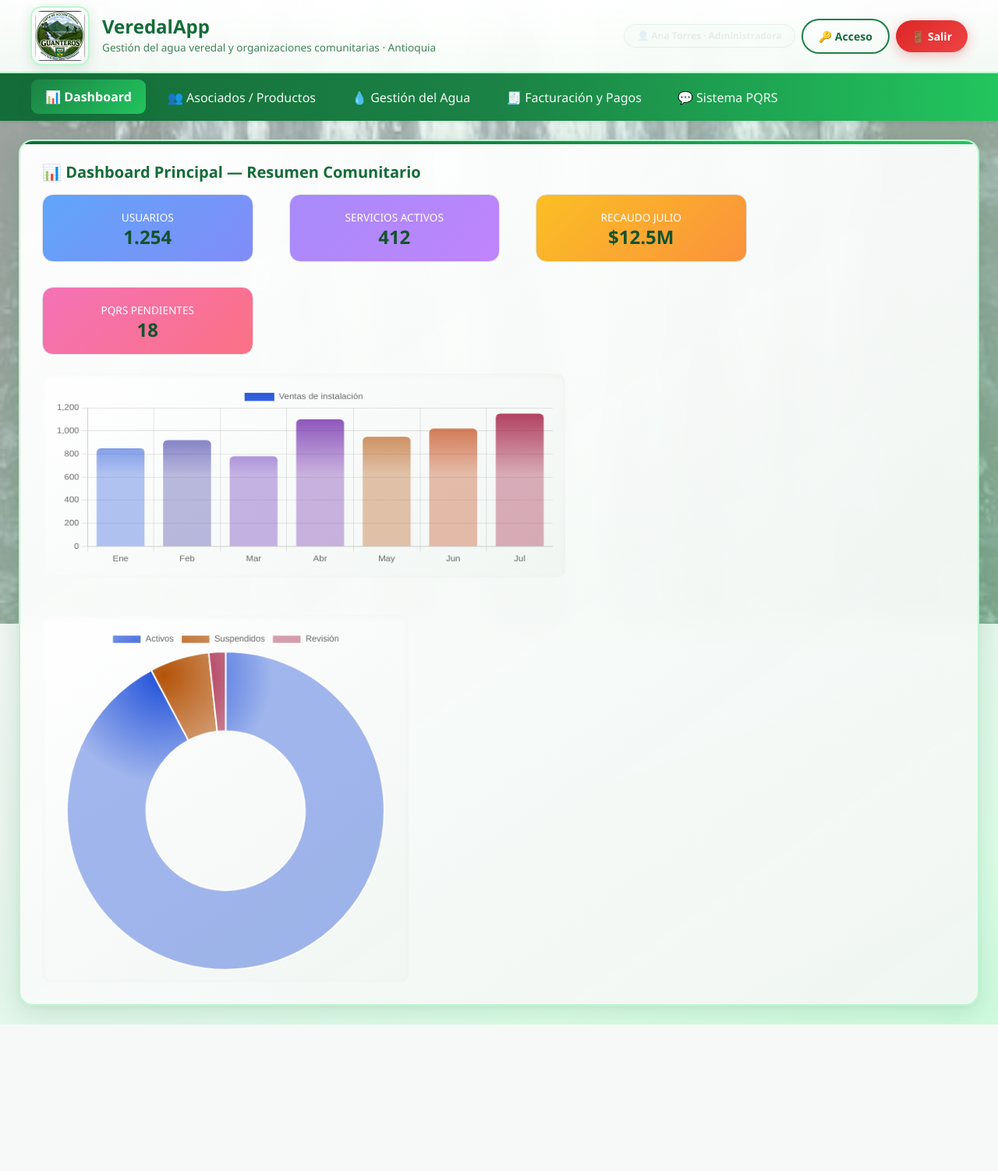
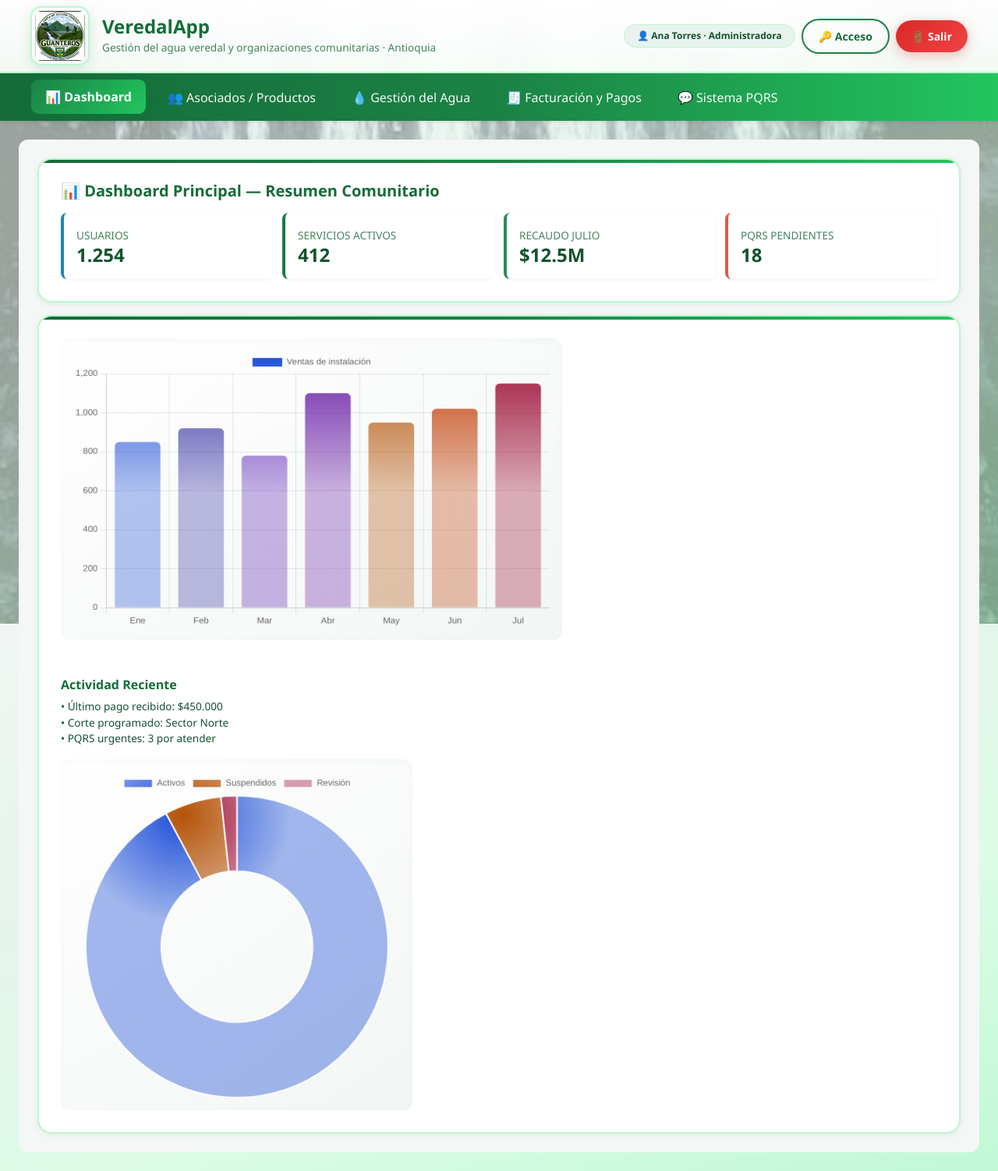
Before and after one commit to Andrealo233/proyecto-v, a Flask app: page / in a window 1280 px wide. Shown: the whole page at 78% size. Before the commit the page ends 1314 px from the top, so only its background shows below. Run offline with Flask 3, Linux system fonts and the light colour scheme; some libraries are stand-ins or nearby versions.

Commit message:
Implement dashboard layout spec: 4-col KPIs, activity panel, KPI colors, topbar badge

```diff
--- a/templates/dashboard.html
+++ b/templates/dashboard.html
@@ -1,17 +1,41 @@
 {% extends "principal.html" %}
 {% block title %}Dashboard Principal{% endblock %}
 {% block content %}
-<div class="modulo-card">
-  <h5 class="fw-bold text-success mb-3">📊 Dashboard Principal — Resumen Comunitario</h5>
-  <div class="row g-3 mb-4 text-center">
-    <div class="col-md-3"><div class="p-3 border rounded-3" style="background:linear-gradient(135deg,#60a5fa,#818cf8);color:#fff"><small>USUARIOS</small><h4 class="fw-bold mb-0">1.254</h4></div></div>
-    <div class="col-md-3"><div class="p-3 border rounded-3" style="background:linear-gradient(135deg,#a78bfa,#c084fc);color:#fff"><small>SERVICIOS ACTIVOS</small><h4 class="fw-bold mb-0">412</h4></div></div>
-    <div class="col-md-3"><div class="p-3 border rounded-3" style="background:linear-gradient(135deg,#fbbf24,#fb923c);color:#fff"><small>RECAUDO JULIO</small><h4 class="fw-bold mb-0">$12.5M</h4></div></div>
-    <div class="col-md-3"><div class="p-3 border rounded-3" style="background:linear-gradient(135deg,#f472b6,#fb7185);color:#fff"><small>PQRS PENDIENTES</small><h4 class="fw-bold mb-0">18</h4></div></div>
+<div style="background:#F4F7F5;padding:24px;border-radius:12px;">
+  <div class="modulo-card" style="background:#fff;box-shadow:0 2px 8px rgba(0,0,0,0.06);margin-bottom:16px;">
+    <h5 class="fw-bold text-success mb-3">📊 Dashboard Principal — Resumen Comunitario</h5>
+    <div style="display:grid;grid-template-columns:repeat(4,1fr);gap:12px;">
+      <div style="background:#fff;border-left:4px solid #1E88A8;padding:16px;border-radius:8px;box-shadow:0 1px 4px rgba(0,0,0,0.05);">
+        <small class="text-muted">USUARIOS</small>
+        <h4 class="fw-bold mb-0">1.254</h4>
+      </div>
+      <div style="background:#fff;border-left:4px solid #1B7A43;padding:16px;border-radius:8px;box-shadow:0 1px 4px rgba(0,0,0,0.05);">
+        <small class="text-muted">SERVICIOS ACTIVOS</small>
+        <h4 class="fw-bold mb-0">412</h4>
+      </div>
+      <div style="background:#fff;border-left:4px solid #2E8B57;padding:16px;border-radius:8px;box-shadow:0 1px 4px rgba(0,0,0,0.05);">
+        <small class="text-muted">RECAUDO JULIO</small>
+        <h4 class="fw-bold mb-0">$12.5M</h4>
+      </div>
+      <div style="background:#fff;border-left:4px solid #E05A47;padding:16px;border-radius:8px;box-shadow:0 1px 4px rgba(0,0,0,0.05);">
+        <small class="text-muted">PQRS PENDIENTES</small>
+        <h4 class="fw-bold mb-0">18</h4>
+      </div>
+    </div>
   </div>
-  <div class="row g-4">
-    <div class="col-md-7"><canvas id="graficaVentasInstalacion" height="130"></canvas></div>
-    <div class="col-md-5"><canvas id="graficaServicios" height="130"></canvas></div>
+  <div class="modulo-card" style="background:#fff;box-shadow:0 2px 8px rgba(0,0,0,0.06);">
+    <div class="row g-4">
+      <div class="col-md-7"><canvas id="graficaVentasInstalacion" height="200"></canvas></div>
+      <div class="col-md-5">
+        <h6 class="fw-bold text-success mb-2">Actividad Reciente</h6>
+        <ul class="list-unstyled small">
+          <li>• Último pago recibido: $450.000</li>
+          <li>• Corte programado: Sector Norte</li>
+          <li>• PQRS urgentes: 3 por atender</li>
+        </ul>
+        <canvas id="graficaServicios" height="120"></canvas>
+      </div>
+    </div>
   </div>
 </div>
 {% endblock %}
--- a/templates/principal.html
+++ b/templates/principal.html
@@ -21,9 +21,7 @@
       </div>
 
       <div class="d-flex align-items-center gap-2">
-        <span class="badge bg-success bg-opacity-10 text-success border border-success px-3 py-2 rounded-pill">
-          👤 {{ session.get('usuario', 'Ana Torres · Administradora') }}
-        </span>
+        <span class="badge px-3 py-2 rounded-pill" style="background:#E8F3EE;color:#14532D;border:1px solid #bbf7d0;">👤 {{ session.get('usuario', 'Ana Torres · Administradora') }}</span>
         <a href="/login" class="btn btn-outline-success btn-sm rounded-pill">🔑 Acceso</a>
         <a href="/logout" class="btn btn-danger btn-sm rounded-pill">🚪 Salir</a>
       </div>
```
